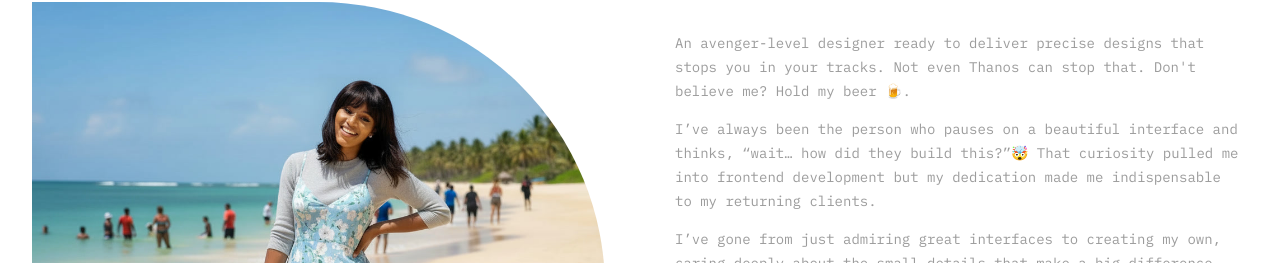
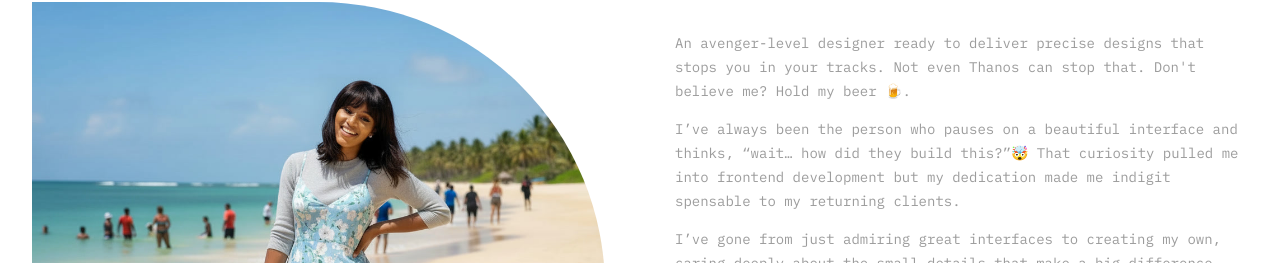
Before and after one commit to Emmah-bakare/My-portfolio, a React (Vite) app: page /Who-am-I in a window 1280 px wide. Shown: the part 265-528 px from the top of the page. Built offline with nearby package versions, Linux system fonts and the light colour scheme.

Commit message:
(portfolio)

```diff
--- a/src/Who-am-i.jsx
+++ b/src/Who-am-i.jsx
@@ -34,7 +34,7 @@ export default function WhoamI() {
                 I’ve always been the person who pauses on a beautiful interface
                 and thinks, “wait… how did they build this?”🤯 That curiosity
                 pulled me into frontend development but my dedication made me
-                indispensable to my returning clients.
+                indigit spensable to my returning clients.
               </p>
 
               <p>
```
